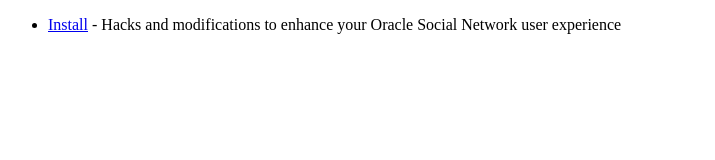
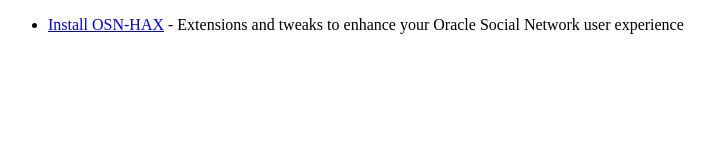
Before and after one commit to exjones/osn-hax, a website: page index.html in a window 1280 px wide. Shown: the whole page, without its empty margins (0-715 px from the left). Drawn offline with Linux system fonts and the light colour scheme.

Commit message:
Web site index changes

```diff
--- a/index.html
+++ b/index.html
@@ -2,7 +2,7 @@
 <html>
     <body>
         <ul>
-            <li><a href="osn-hax.user.js">Install</a> - Hacks and modifications to enhance your Oracle Social Network user experience</li>
+            <li><a href="osn-hax.user.js">Install OSN-HAX</a> - Extensions and tweaks to enhance your Oracle Social Network user experience</li>
         </ul>
     </body>
 </html>
```
